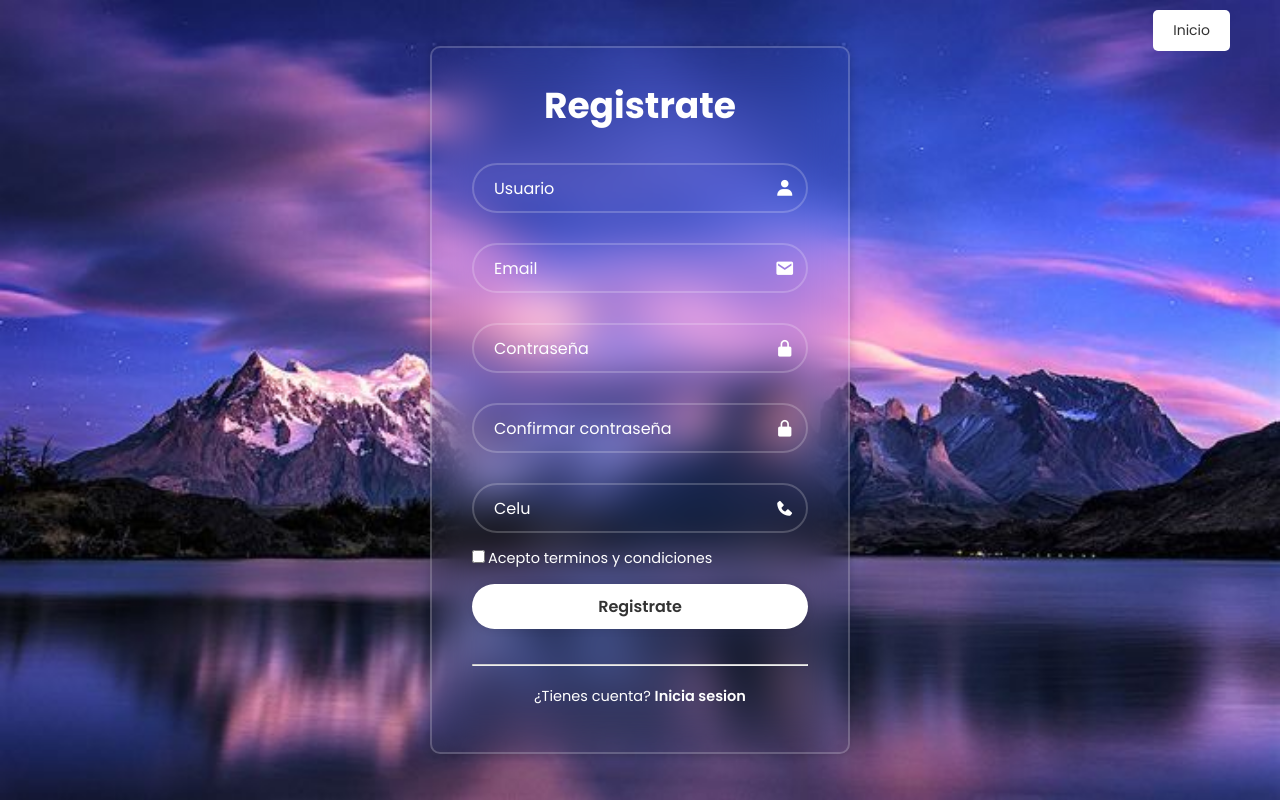
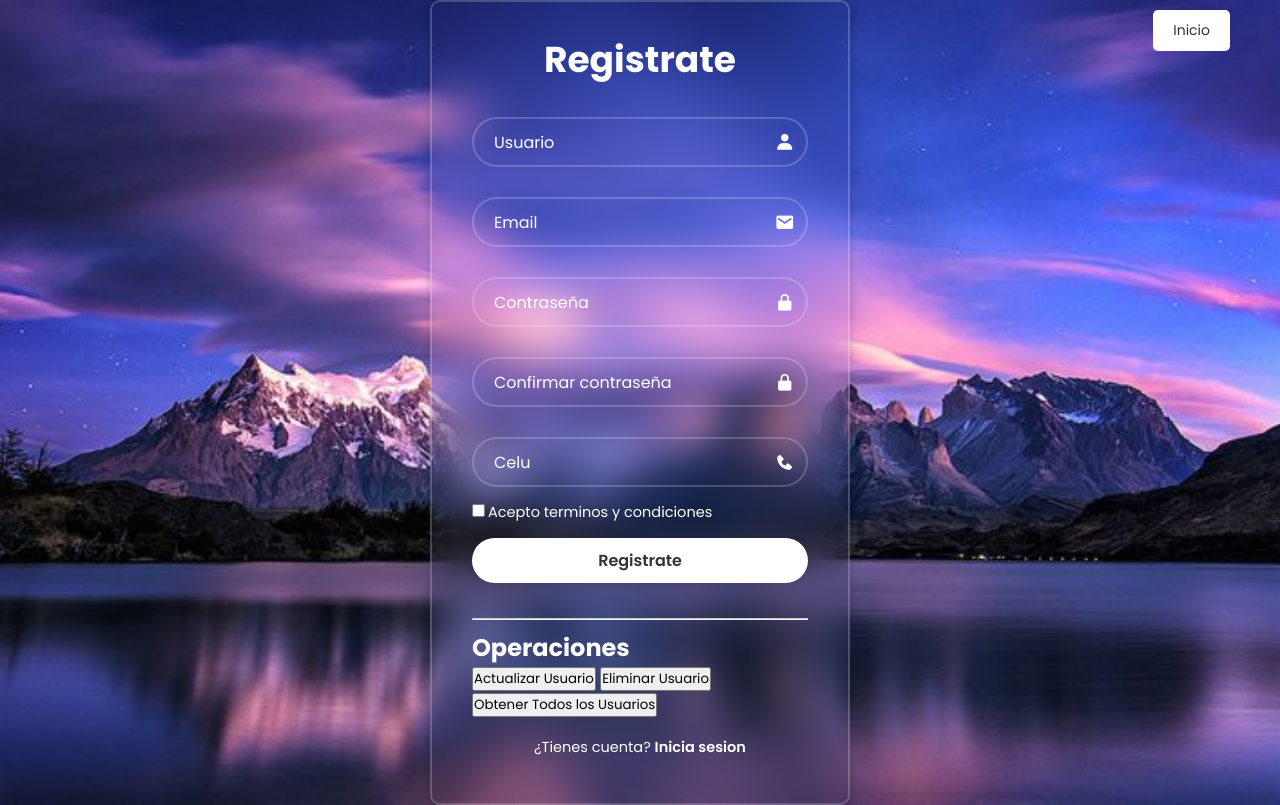
Before and after one commit to LuBode/viajerosargentina, a plain HTML site: page templates/register.html in a window 1280 px wide. Drawn offline with nearby package versions, Linux system fonts and the light colour scheme; a small style sheet from the web is missing.

Commit message:
register.html

```diff
--- a/templates/register.html
+++ b/templates/register.html
@@ -65,6 +65,14 @@
             <br><br>
             <hr class="divider">
 
+            <div>
+                <h2>Operaciones</h2>
+                <input type="hidden" id="idUsuario">
+                <button id="btnActualizar" type="button">Actualizar Usuario</button>
+                <button id="btnEliminar" type="button">Eliminar Usuario</button>
+                <button id="btnObtenerTodos" type="button">Obtener Todos los Usuarios</button>
+            </div>
+
             <!-- contenedor inicio de sesion -->
             <div class="register-link">
                 <p>¿Tienes cuenta? <a href="singin.html"> Inicia sesion</a></p>
```
